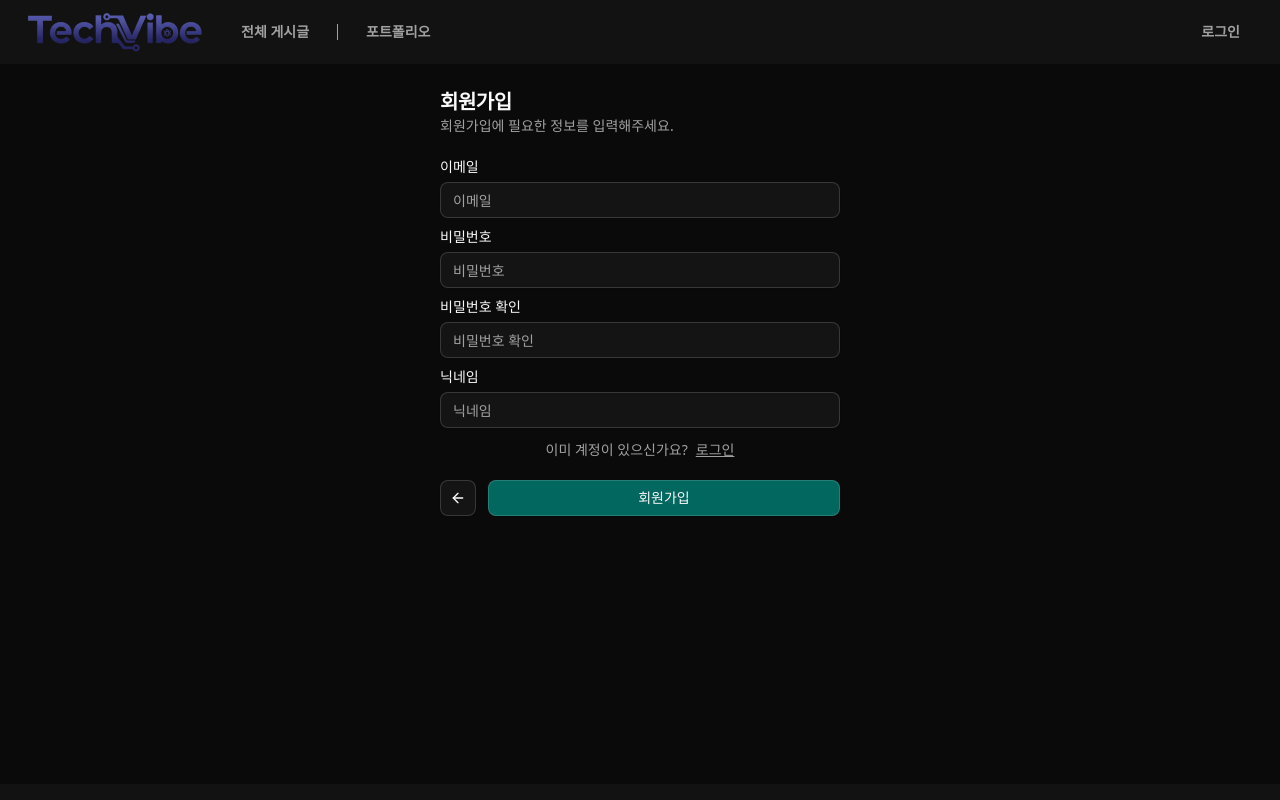
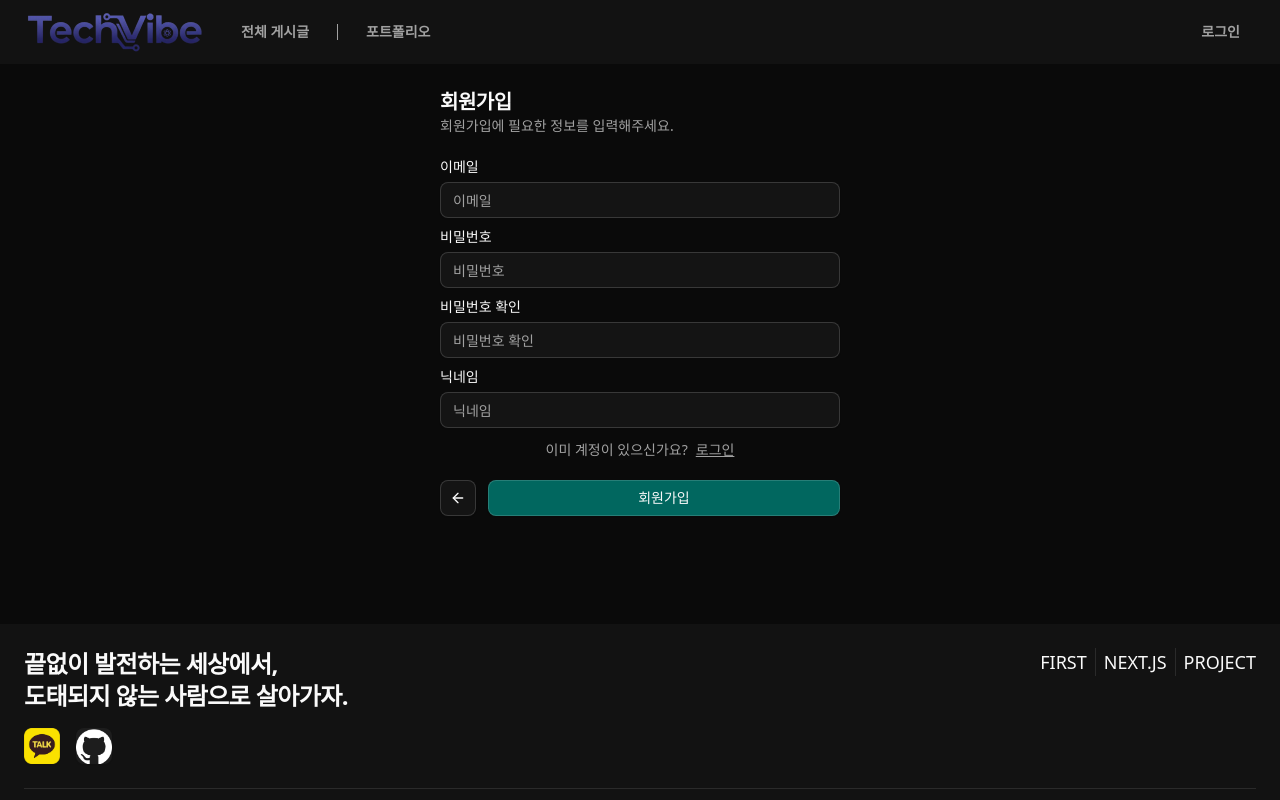
Before and after one commit to zzz664/TechVibe, a Next.js app: page /join in a window 1280 px wide. Shown: the top 800 px of the page. Built offline with nearby package versions, Linux system fonts and the light colour scheme; no server answers; the database is empty.

Commit message:
chore(app/join): 회원가입 페이지의 최소 높이를 변경

```diff
--- a/app/join/page.tsx
+++ b/app/join/page.tsx
@@ -2,7 +2,7 @@ import { JoinForm } from "@/components/custom";
 
 export default function Home() {
   return (
-    <main className="w-full h-full min-h-[720px] flex p-6 gap-6 items-start justify-center">
+    <main className="w-full h-full min-h-[560px] flex p-6 gap-6 items-start justify-center">
       {/*회원가입 폼 영역*/}
       <div className="w-100 flex flex-col gap-6">
         <div className="flex flex-col">
```
